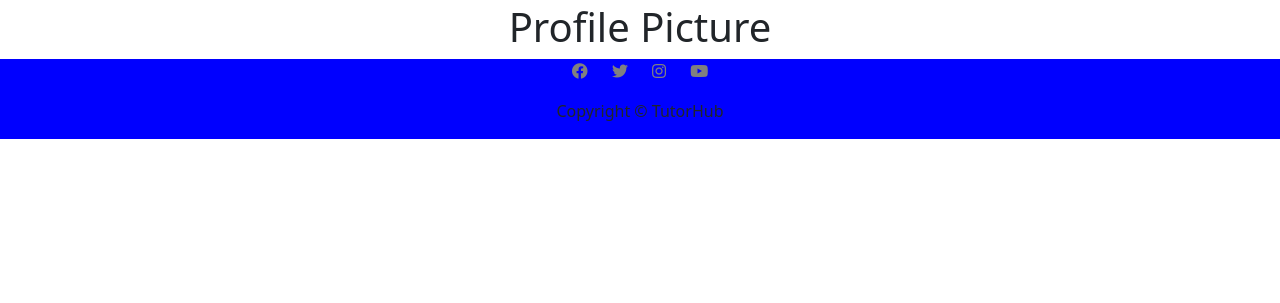
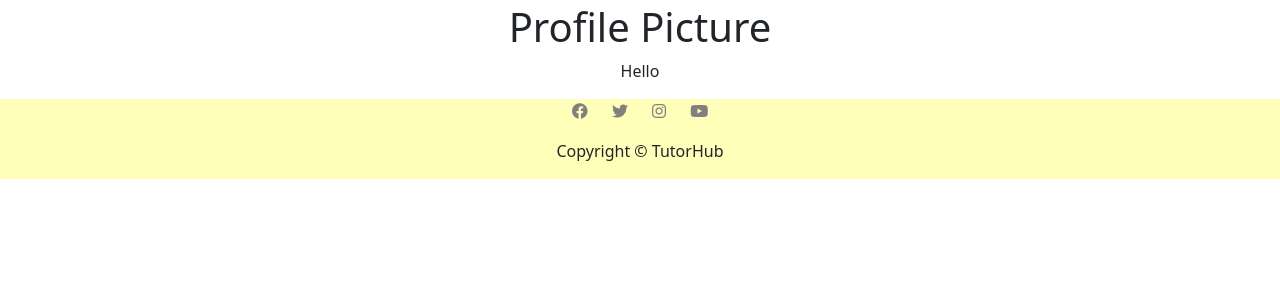
Before and after one commit to sophiebatten123/Tutoring-Hub, a Django app: page /profile/ in a window 1280 px wide. Shown: the part 53-356 px from the top of the page. Run offline with Django 3.2, Linux system fonts and the light colour scheme.

Commit message:
Styling has been added to the sections on the site

```diff
--- a/static/css/style.css
+++ b/static/css/style.css
@@ -7,7 +7,7 @@
 }
 
 .footer {
-    background-color: blue;
+    background-color: 	#ffffba;
 }
 
 .footer li {
--- a/userprofile/templates/userprofile/profile.html
+++ b/userprofile/templates/userprofile/profile.html
@@ -1,14 +1,12 @@
 {% extends "base.html" %}
-
+{% load account %}
 {% block content %}
 
 <div class="conatiner-fluid">
     <div class="row center">
         <h1>Profile Picture</h1>
         <div class="center">
-        {% load account %}
-
-        {% user_display user %}
+        <p>Hello {% user_display user %}</p>
         </div>
     </div>
 </div>
```
Also changed, not shown: db.sqlite3.
